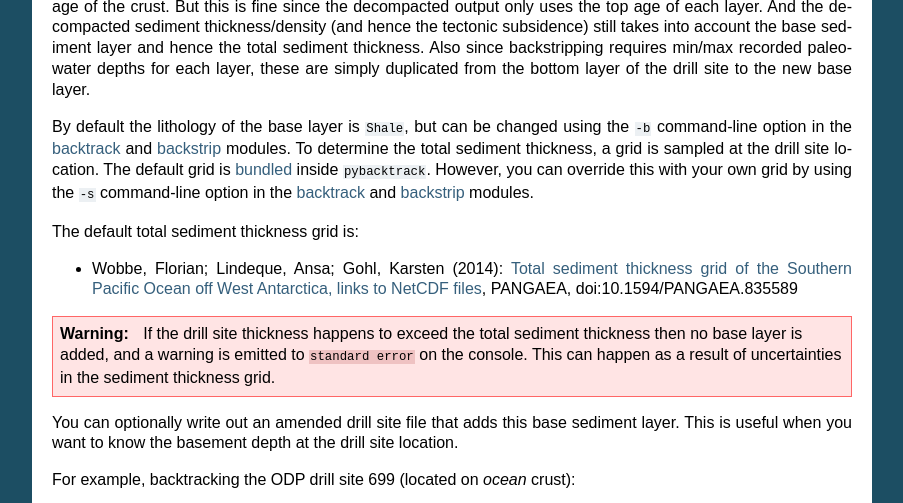
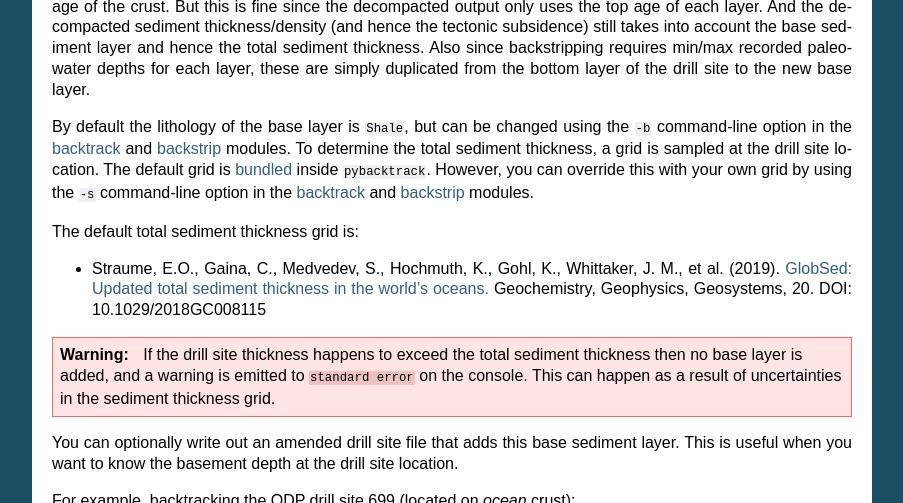
Before and after one commit to EarthByte/pyBacktrack, a Sphinx documentation site: the page built from docs/pybacktrack_stratigraphy.rst, in a window 1280 px wide and 900 px high, scrolled down 2083 px, cut to the strip 0-503 px from the top of the window. Shown: the whole strip, without its empty margins (198-1101 px from the left). Built offline with Sphinx 7.4.7, drawn with Linux system fonts in a browser that asks for light colours.

Commit message:
Updated bundled sediment thickness grid to 2019 version.

```diff
--- a/docs/pybacktrack_stratigraphy.rst
+++ b/docs/pybacktrack_stratigraphy.rst
@@ -112,9 +112,9 @@ own grid by using the ``-s`` command-line option in the :ref:`backtrack <pygplat
 
 The default total sediment thickness grid is:
 
-* Wobbe, Florian; Lindeque, Ansa; Gohl, Karsten (2014):
-  `Total sediment thickness grid of the Southern Pacific Ocean off West Antarctica, links to NetCDF files <https://doi.org/10.1594/PANGAEA.835589>`_,
-  PANGAEA, doi:10.1594/PANGAEA.835589
+* Straume, E.O., Gaina, C., Medvedev, S., Hochmuth, K., Gohl, K., Whittaker, J. M., et al. (2019).
+  `GlobSed: Updated total sediment thickness in the world's oceans. <https://doi.org/10.1029/2018GC008115>`_
+  Geochemistry, Geophysics, Geosystems, 20. DOI: 10.1029/2018GC008115
 
 .. warning:: If the drill site thickness happens to exceed the total sediment thickness then no base layer is added,
              and a warning is emitted to ``standard error`` on the console.
```
Also changed, not shown: 3 other files.
